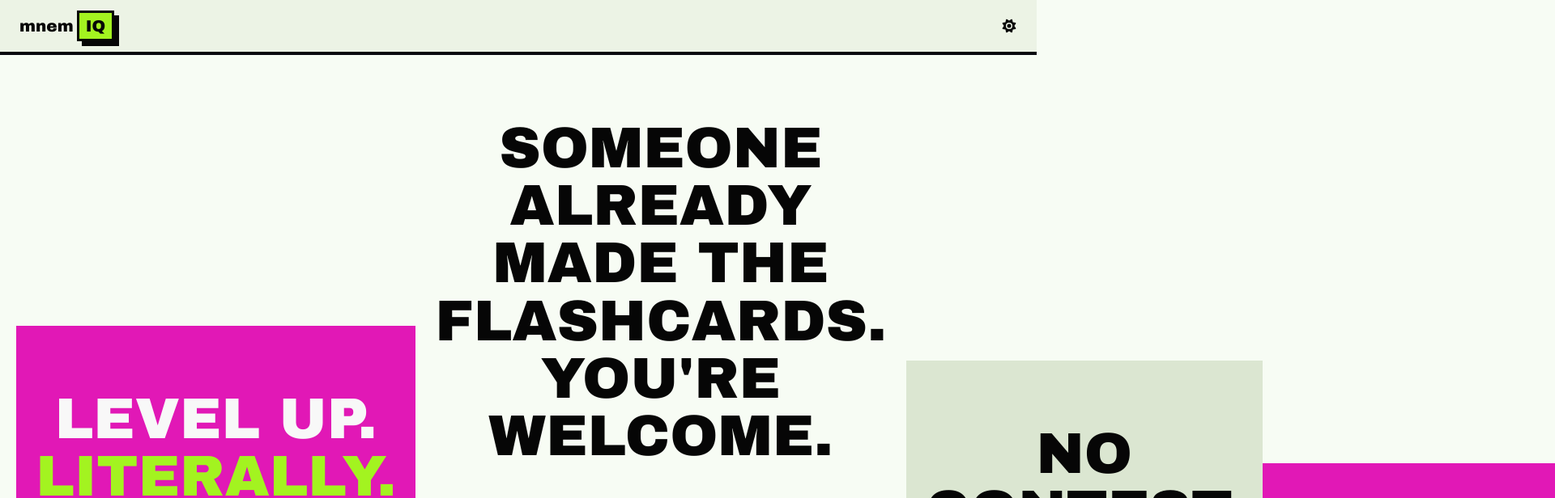
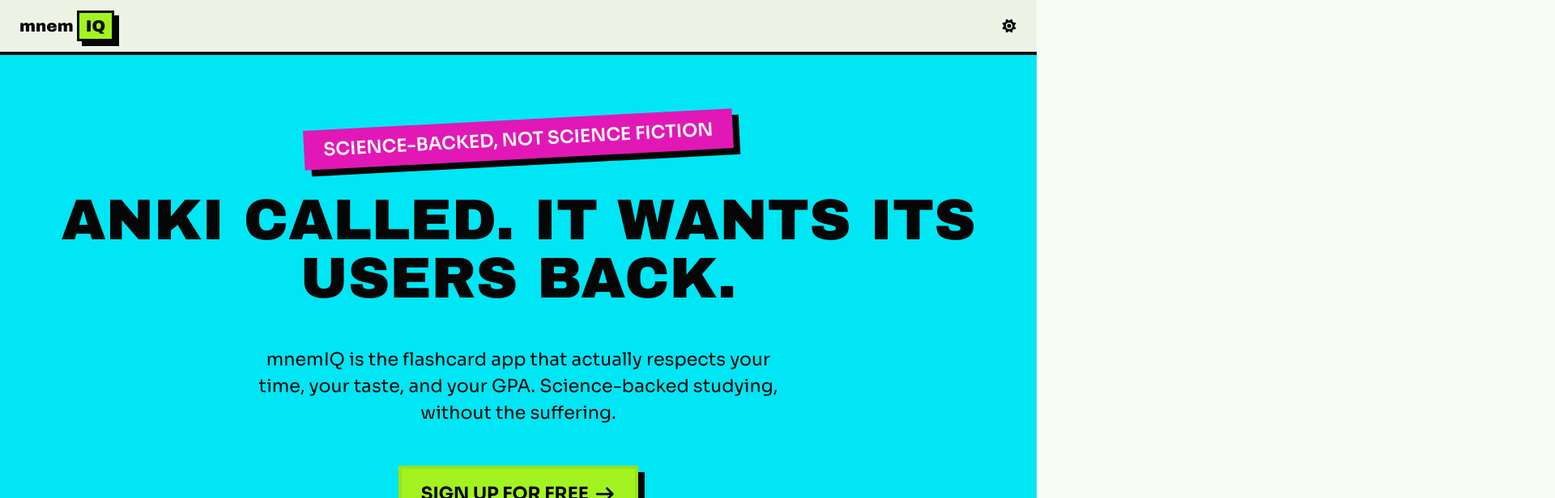
Before and after one commit to narcisolobo/mnemiq, a Next.js app: page / in a window 1280 px wide. Shown: the top 616 px of the page at 81% size, 1920 px wide, since content can reach past the window. Built offline with nearby package versions, Linux system fonts and the light colour scheme.

Commit message:
fix: load Font Awesome SVG core styles globally
FontAwesomeIcon needs @fortawesome/fontawesome-svg-core's
stylesheet for icon sizing; without it, icons render at their
raw, unconstrained SVG size. Import it once in the root layout
and disable autoAddCss to avoid a runtime-injected-style flash.

```diff
--- a/src/app/layout.tsx
+++ b/src/app/layout.tsx
@@ -1,8 +1,12 @@
 import type { Metadata } from "next";
+import { config } from "@fortawesome/fontawesome-svg-core";
+import "@fortawesome/fontawesome-svg-core/styles.css";
 import { archivoBlack, sora } from "@/fonts";
 import "@/styles/globals.css";
 import Header from "@/components/layout/Header";
 import Footer from "@/components/layout/Footer";
+
+config.autoAddCss = false;
 
 const metadata: Metadata = {
   title: "Create Next App",
@@ -18,7 +22,7 @@
       <body className="selection:bg-primary">
         <div className="flex min-h-dvh flex-col">
           <Header />
-          <main className="flex flex-1 items-center justify-center">
+          <main className="flex flex-1 flex-col justify-center">
             {children}
           </main>
           <Footer />
```
